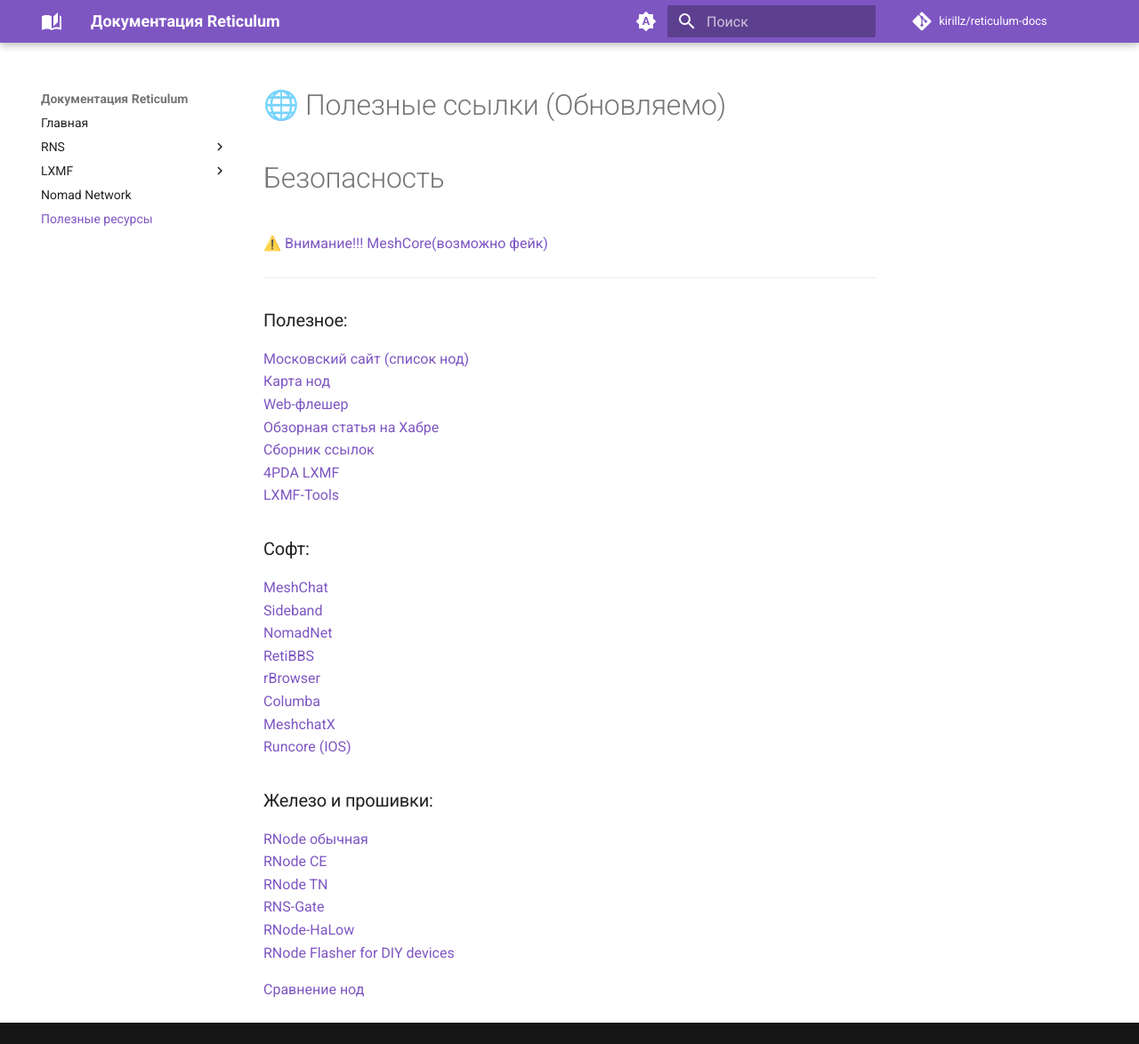
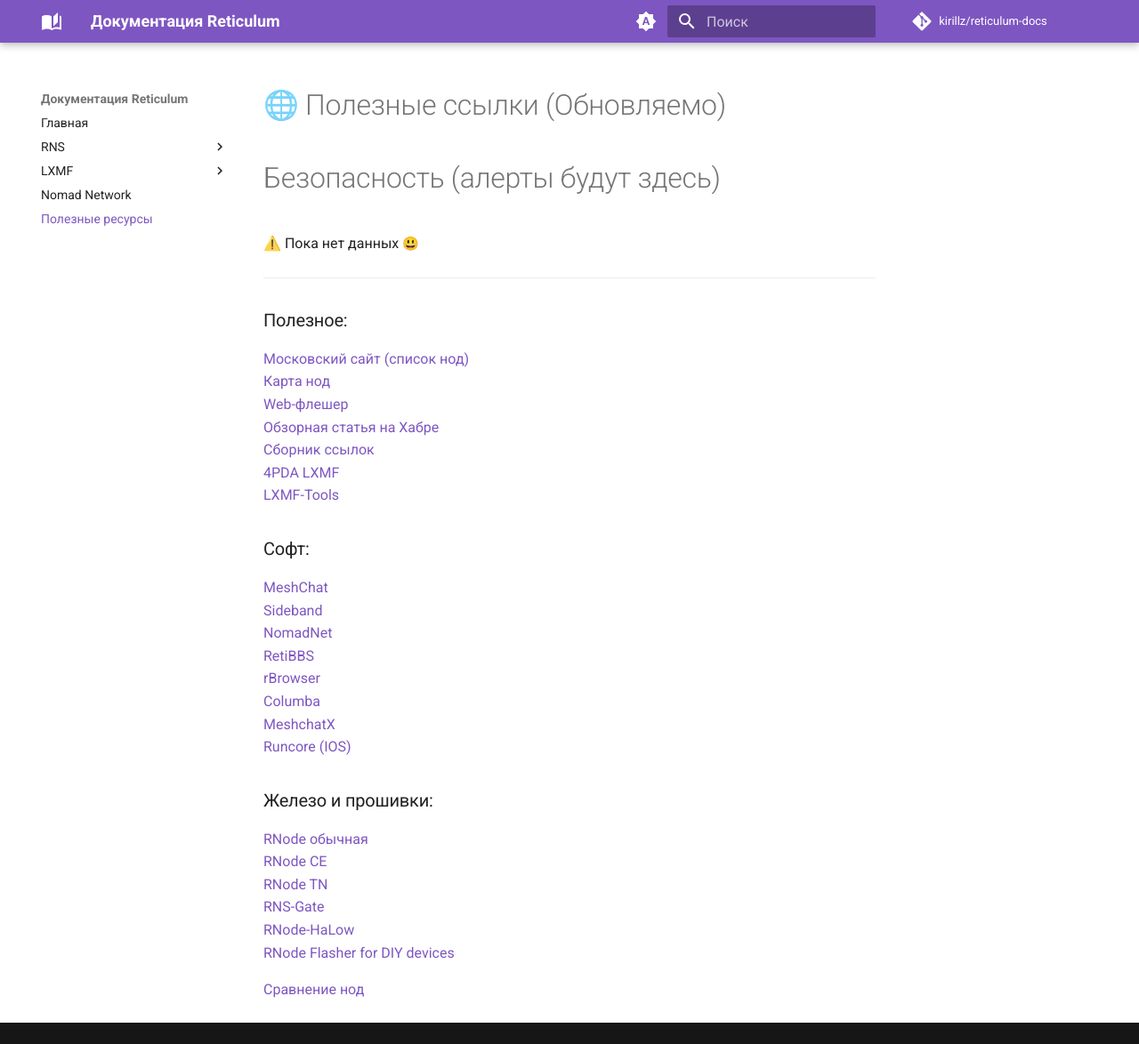
Before and after one commit to kirillz/reticulum-docs, an MkDocs documentation site: the page built from docs/resources/links.md, in a window 1280 px wide and 1174 px high. Shown: the whole window at 89% size. Built offline with MkDocs 1.6.1 and Material for MkDocs 9.7.7, drawn with Linux system fonts in a browser that asks for light colours; emoji names are drawn with the system emoji font; comment, search, counter and statistics services are not loaded.

```diff
--- a/docs/resources/links.md
+++ b/docs/resources/links.md
@@ -1,7 +1,7 @@
 # 🌐 Полезные ссылки (Обновляемо)
 
-# Безопасность
-⚠️ [Внимание!!! MeshCore(возможно фейк)](https://t.me/reticulum_network_rus/9/9290)
+# Безопасность (алерты будут здесь)
+⚠️ Пока нет данных :smiley:
 
 ---
 
--- a/mkdocs.yml
+++ b/mkdocs.yml
@@ -89,7 +89,7 @@ extra_css:
 
 # Кастомные скрипты
 extra_javascript:
-  - assets/js/banner.js
+#  - assets/js/banner.js
   - assets/js/svg-dark-theme.js
 
 # Настройки Markdown
```
Also changed, not shown: docs/index.md (+2 -2 lines).
